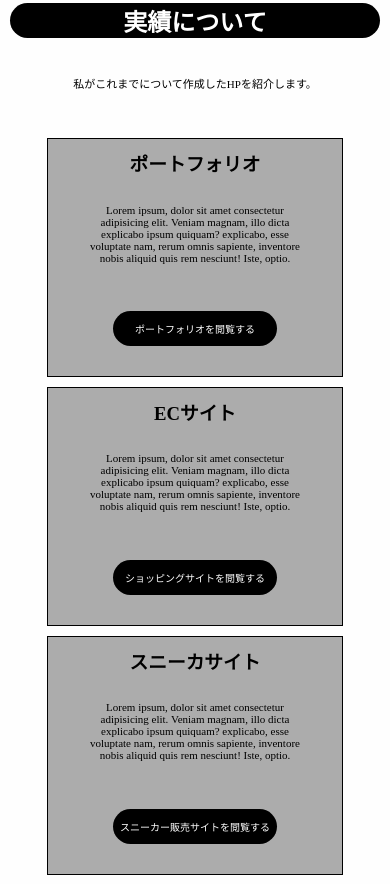
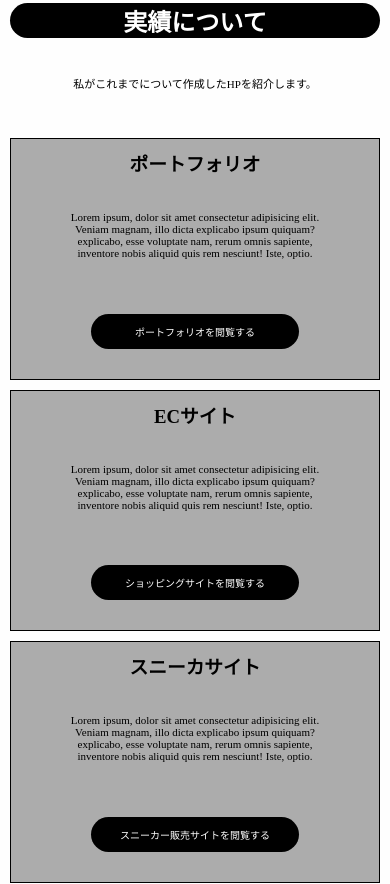
Before and after one commit to kae45/css7, a plain HTML site: page index.html in a window 390 px wide. Shown: the part 2529-3413 px from the top of the page. Drawn offline with Linux system fonts and the light colour scheme.

Commit message:
Add files via upload

```diff
--- a/style.css
+++ b/style.css
@@ -263,7 +263,7 @@ textarea {
         padding: 10%;
     }
 
-    #box div {
+    #jisseki div {
         width: 100%;
     }
 
```
